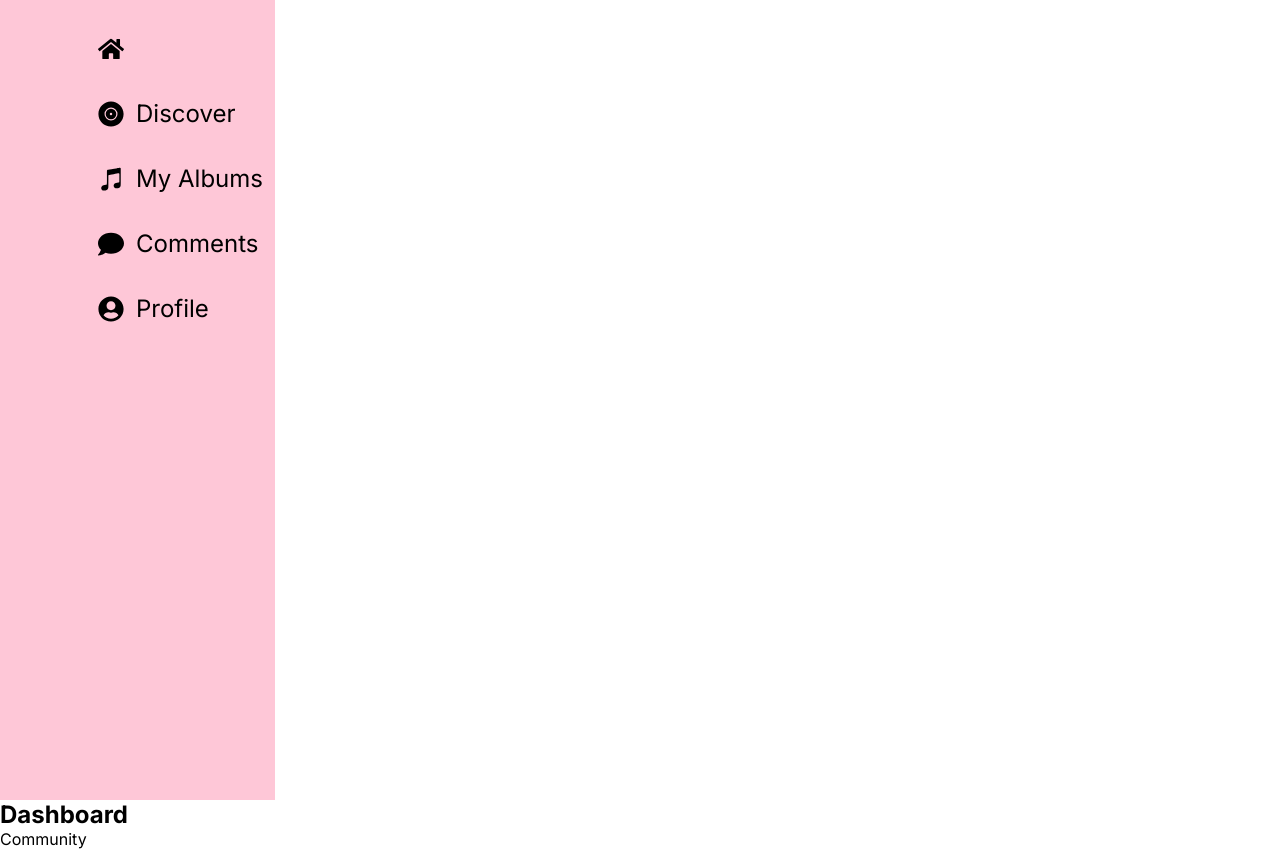
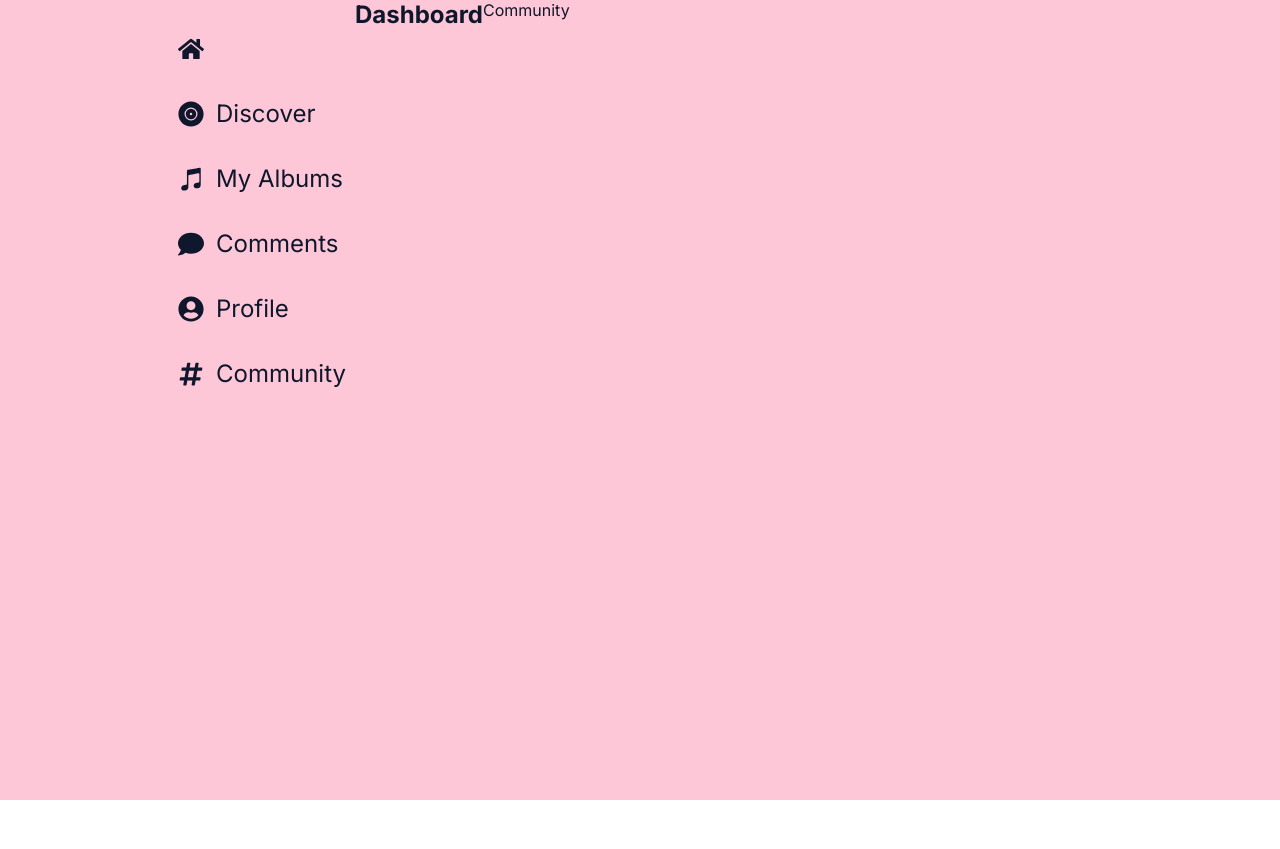
Before and after one commit to jv88899/msump-next-app-3, a Next.js app: page /dashboard in a window 1280 px wide. After the commit the page ends 800 px from the top, so only its background shows below. Built offline with nearby package versions, Linux system fonts and the light colour scheme.

Commit message:
added additional styles

```diff
--- a/src/app/(albums)/layout.module.css
+++ b/src/app/(albums)/layout.module.css
@@ -0,0 +1,19 @@
+.wrapper {
+  background-color: var(--pink-background);
+  color: var(--pink-paragraph);
+  min-height: 100vh;
+  width: 100%;
+}
+
+.inner-wrapper {
+  height: 100%;
+  position: relative;
+  width: 100%;
+}
+
+@media (min-width: 500px) {
+  .inner-wrapper {
+    display: flex;
+    margin-left: 80px;
+  }
+}
--- a/src/app/components/NavigationMenu/NavigationMenu.js
+++ b/src/app/components/NavigationMenu/NavigationMenu.js
@@ -5,6 +5,7 @@ import {
   FaItunesNote,
   FaComment,
   FaUserCircle,
+  FaHashtag,
 } from "react-icons/fa";
 import styles from "./navigationMenu.module.css";
 
@@ -42,6 +43,12 @@ export default function NavigationMenu() {
           </div>
           <div className={styles["menu-item-title"]}>Profile</div>
         </Link>
+        <Link href="/community" className={styles["menu-item"]}>
+          <div>
+            <FaHashtag className={styles["menu-icon"]} />
+          </div>
+          <div className={styles["menu-item-title"]}>Community</div>
+        </Link>
       </div>
     </nav>
   );
--- a/src/app/components/NavigationMenu/navigationMenu.module.css
+++ b/src/app/components/NavigationMenu/navigationMenu.module.css
@@ -2,6 +2,7 @@
   --menu-icon-size: 26px;
 
   background-color: var(--pink-background);
+  border-top: 1px solid var(--pink-paragraph);
   bottom: 0;
   height: 50px;
   position: fixed;
@@ -27,6 +28,7 @@
 
 @media (min-width: 500px) {
   .nav-wrapper {
+    border: none;
     left: 0;
     height: 100vh;
     top: 0;
```
